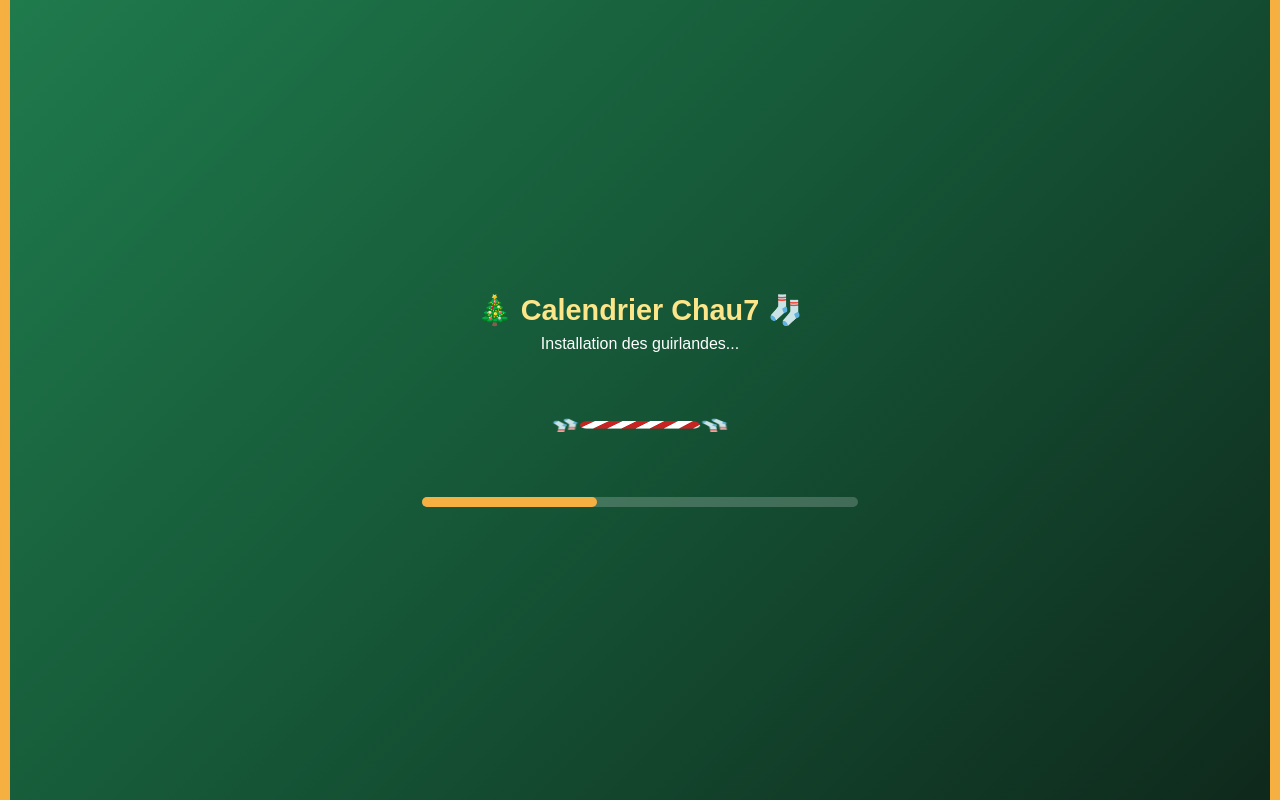
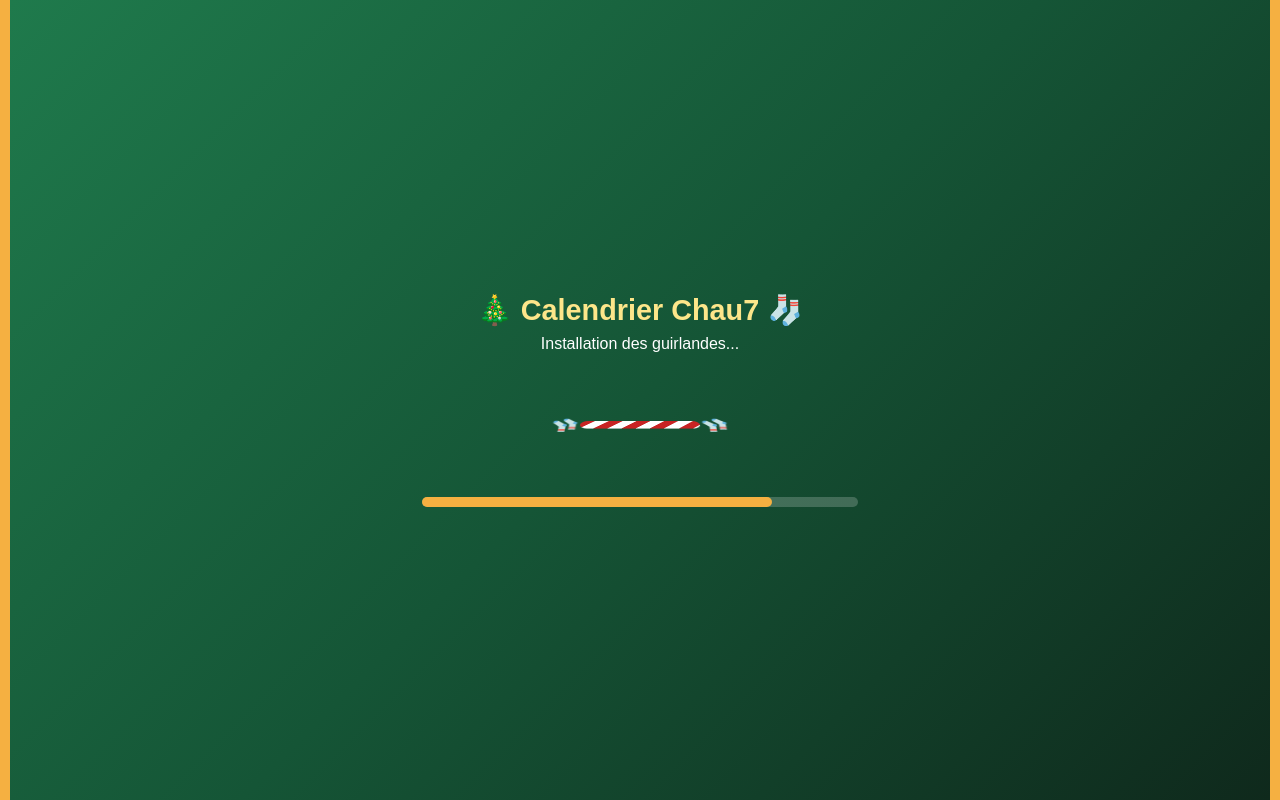
Before and after one commit to WebyPanda/Calendrier-de-l-avent-Chau7, a plain HTML site: page index.html in a window 1280 px wide. Drawn offline with Linux system fonts and the light colour scheme.

Commit message:
Temps chargement inital

```diff
--- a/index.html
+++ b/index.html
@@ -17,7 +17,6 @@
             border-left: 10px solid #f5b041;
             border-right: 10px solid #f5b041;
         }
-
 
 
         body.open-curtains .curtain { transform: scaleX(0); }
@@ -53,7 +52,7 @@
         document.getElementById('loading-sentence').textContent = sentences[Math.floor(Math.random() * sentences.length)];
         let progress = 0;
         const timer = setInterval(() => {
-            progress += 1;
+            progress += 2;
             document.getElementById('progress-fill').style.width = progress + '%';
             if (progress >= 100) {
                 clearInterval(timer);
```
